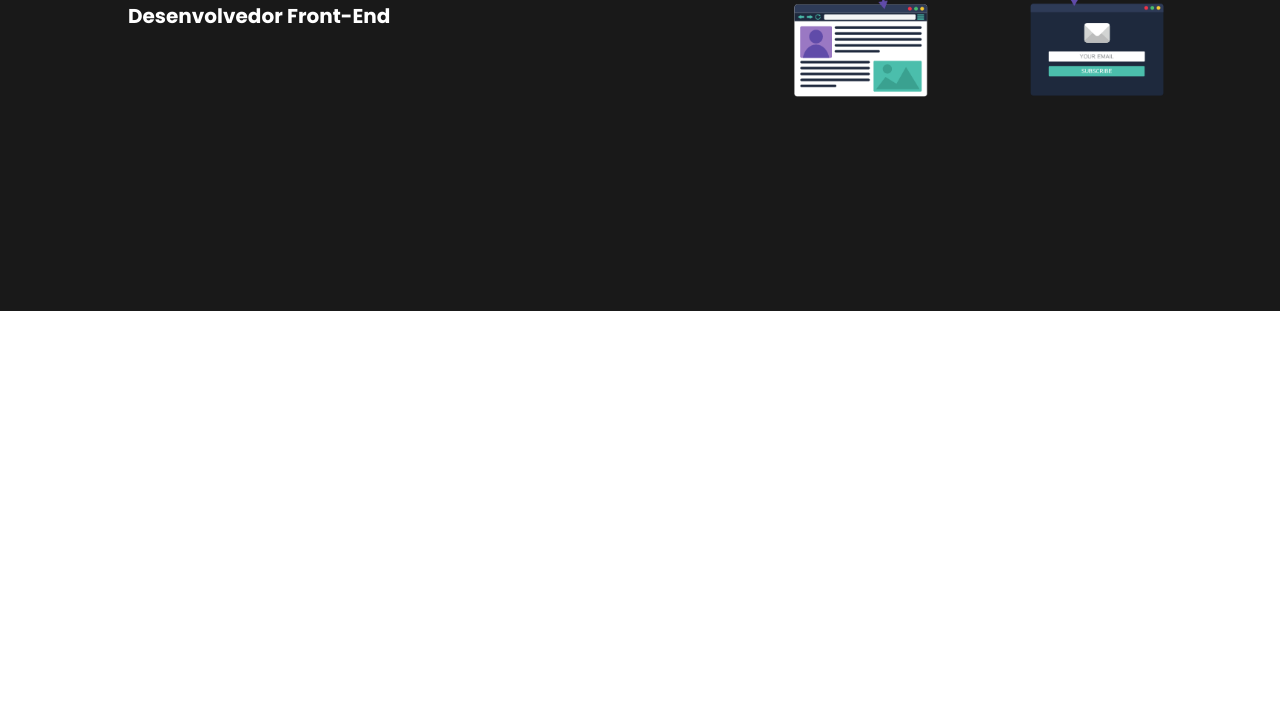
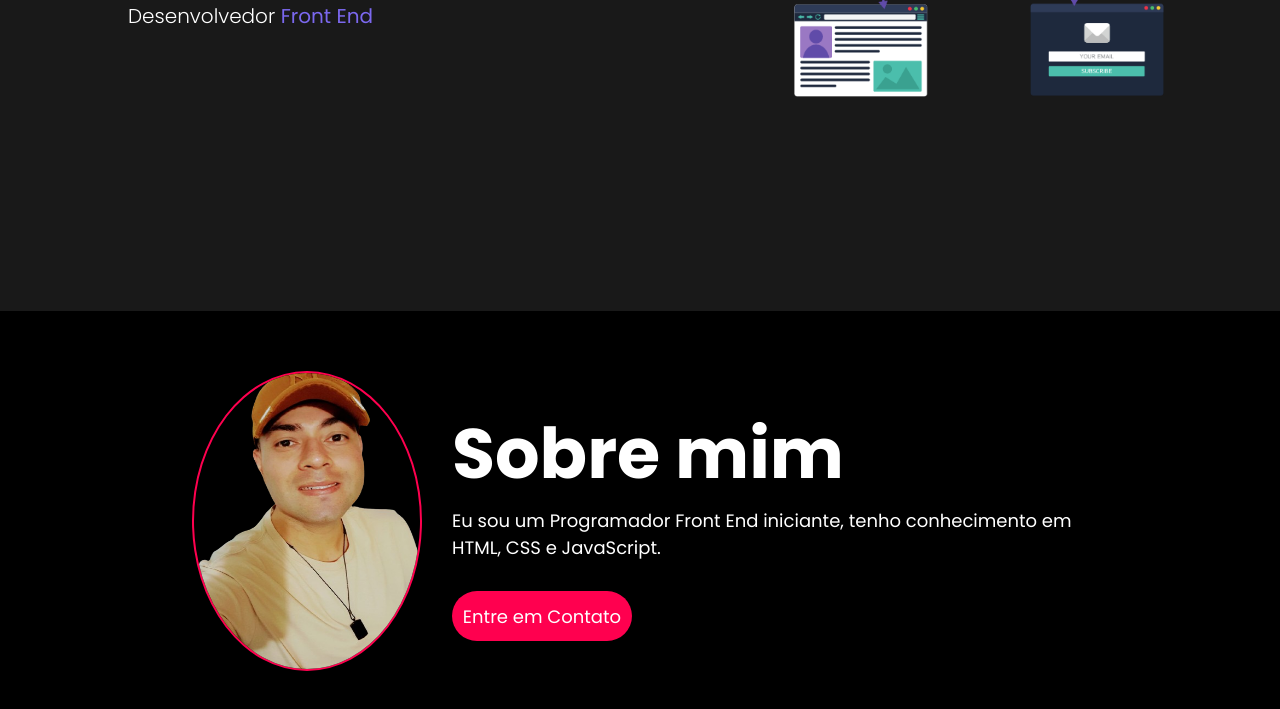
Before and after one commit to josealbertodeev/portfolio-, a plain HTML site: page index.html in a window 1280 px wide. Shown: the part 489-1198 px from the top of the page. Before the commit the page ends 800 px from the top, so only its background shows below. Drawn offline with Linux system fonts and the light colour scheme.

Commit message:
adicionando uma seção sobre mim

```diff
--- a/index.html
+++ b/index.html
@@ -24,9 +24,18 @@
 
         <div class="nome">
             <h1>José <span>Alberto</span></h1>
-            <h3>Desenvolvedor Front-End</h3>
+            <h3>Desenvolvedor <span>Front End</span></h3>
         </div>
     </div>
+
+    <section class="sobre-mim">
+        <img src="src/img/alberto.png" alt="Imagem de perfil">
+        <div>
+            <h2>Sobre mim</h2>
+            <p>Eu sou um Programador Front End iniciante, tenho conhecimento em HTML, CSS e JavaScript. </p>
+            <button>Entre em Contato</button>
+        </div>
+    </section>
 
 </body>
 
--- a/src/css/style.css
+++ b/src/css/style.css
@@ -75,4 +75,57 @@ h1 span{
 .nome h3{
     color: #fff;
     font-size: 20px;
+    font-weight: 300;
 }
+
+.nome h3 span{
+    color: 	#7b68ee;
+    font-weight: 400;
+}
+
+section{
+    display: flex;
+    align-items: center;
+    padding: 60px 15%;
+    background-color: black;
+}
+
+
+section img{
+    width: 300px;
+    height: 300px;
+    border-radius: 100%;
+    border: 2px solid #ff004f;
+    margin-right: 30px;
+
+}
+
+section div h2{
+    color: white;
+    font-size: 70px;
+}
+
+section div p {
+    color: #fff;
+    font-size: 18px;
+
+}
+
+section div button{
+    background-color: #ff004f;
+    color: #fff;
+    width: 180px;
+    height: 50px;
+    border: none;
+    border-radius: 26px;
+    font-size: 18px;
+    margin-top: 30px;
+    cursor: pointer;
+}
+
+section div button:hover{
+    background-color: #7b68ee;
+    color: #fff;
+    border: 1px solid #fff;
+    transition: 0.5s;
+}
```
